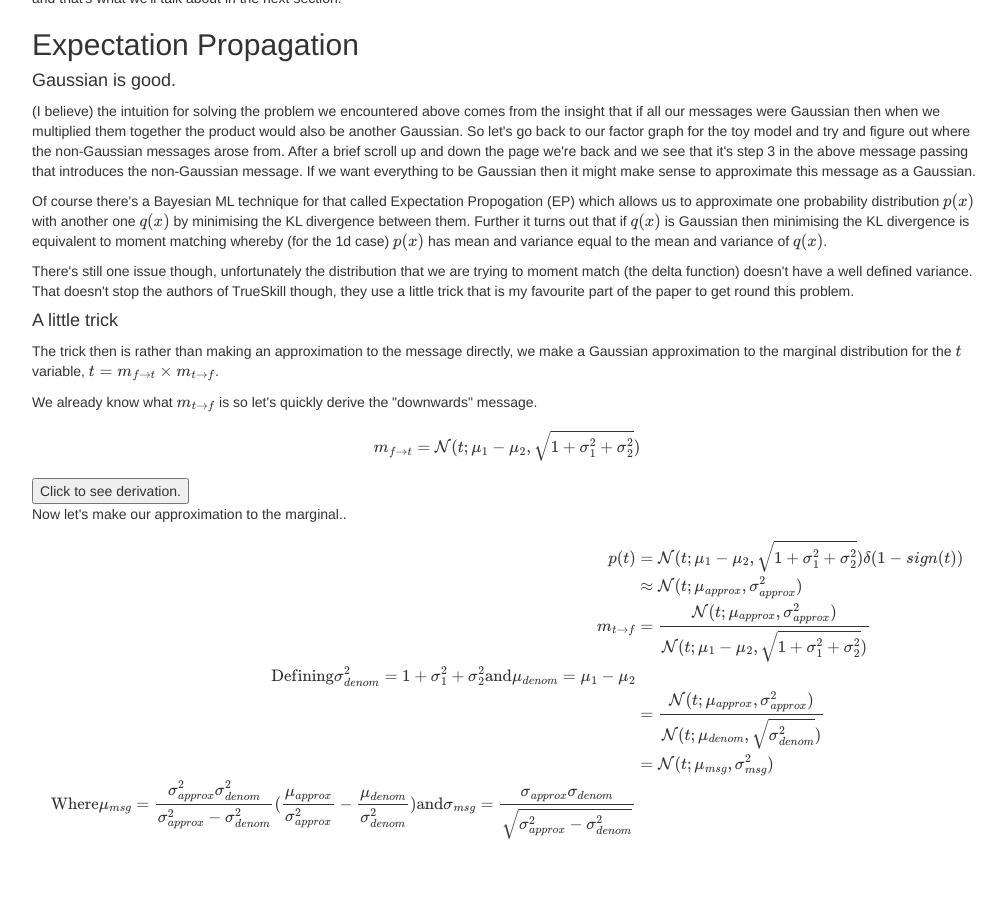
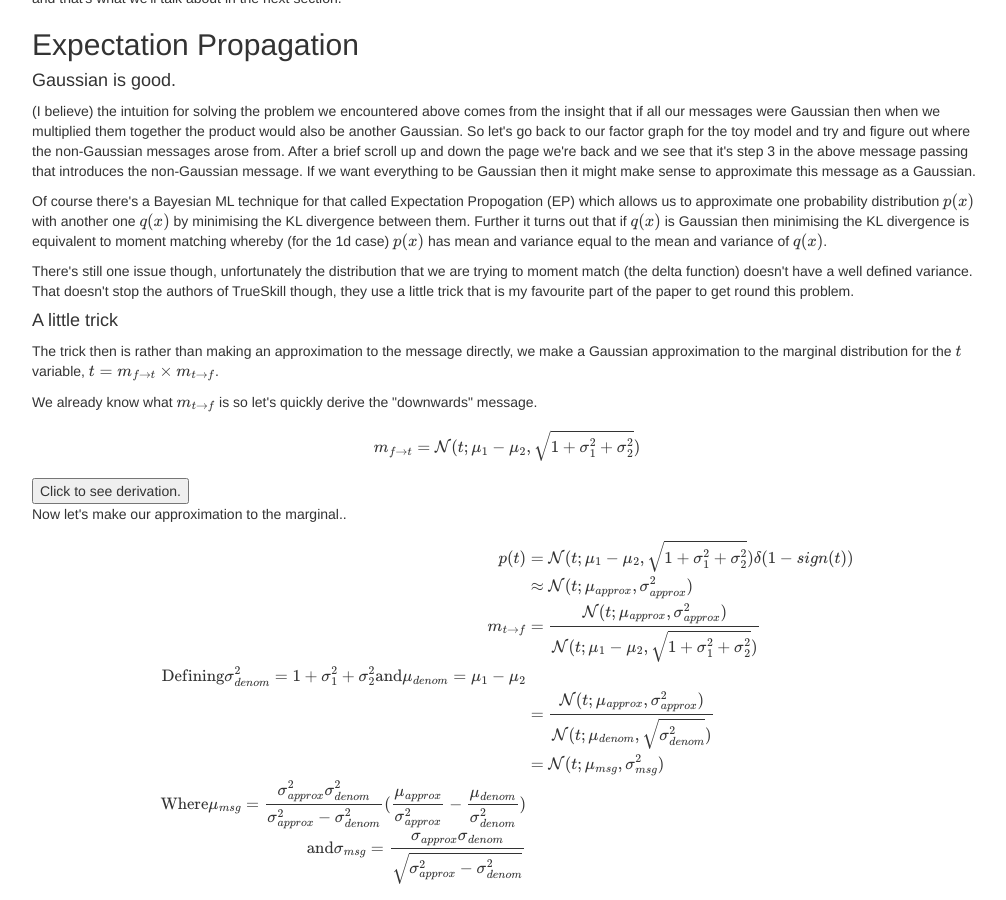
Before and after one commit to Nush395/Nush395.github.io, a Jekyll site: the page built from _posts/2020-06-06-true-skill.html, in a window 1280 px wide and 900 px high, scrolled down 2990 px. Shown: the whole window, without its empty margins (133-1139 px from the left). Built offline with Jekyll 4.4.1, drawn with Linux system fonts in a browser that asks for light colours; formulas are drawn with MathJax 3; before the commit the page ends 3846 px from its top, so only the background shows below that.

```diff
--- a/_posts/2020-06-06-true-skill.html
+++ b/_posts/2020-06-06-true-skill.html
@@ -318,7 +318,7 @@
                      \\ &= \frac{\mathcal{N}(t;\mu_{approx},\sigma_{approx}^{2})}{\mathcal{N}(t;\mu_{denom},\sqrt{\sigma_{denom}^2})}
                      \\  &= \mathcal{N}(t;\mu_{msg},\sigma_{msg}^{2})
                      \\ \text{Where} \mu_{msg} = \frac{\sigma_{approx}^2\sigma_{denom}^2}{\sigma_{approx}^2-\sigma_{denom}^2}(\frac{\mu_{approx}}{\sigma_{approx}^2} - \frac{\mu_{denom}}{\sigma_{denom}^2})
-                        \text{and} \sigma_{msg} = \frac{\sigma_{approx}\sigma_{denom}}{\sqrt{\sigma_{approx}^2-\sigma_{denom}^2}}
+                     \\   \text{and} \sigma_{msg} = \frac{\sigma_{approx}\sigma_{denom}}{\sqrt{\sigma_{approx}^2-\sigma_{denom}^2}}
     \end{align}
 
 </p>
```
